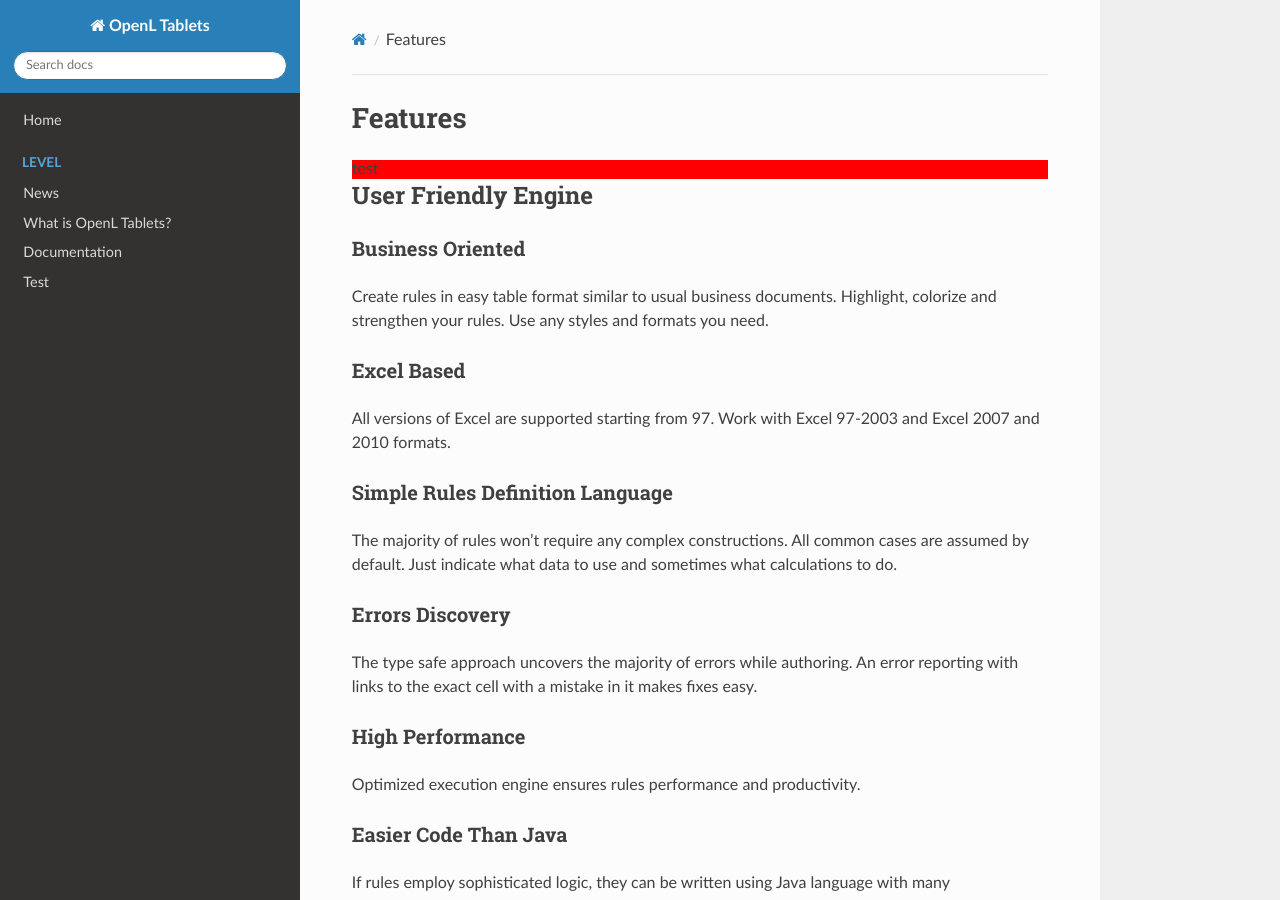
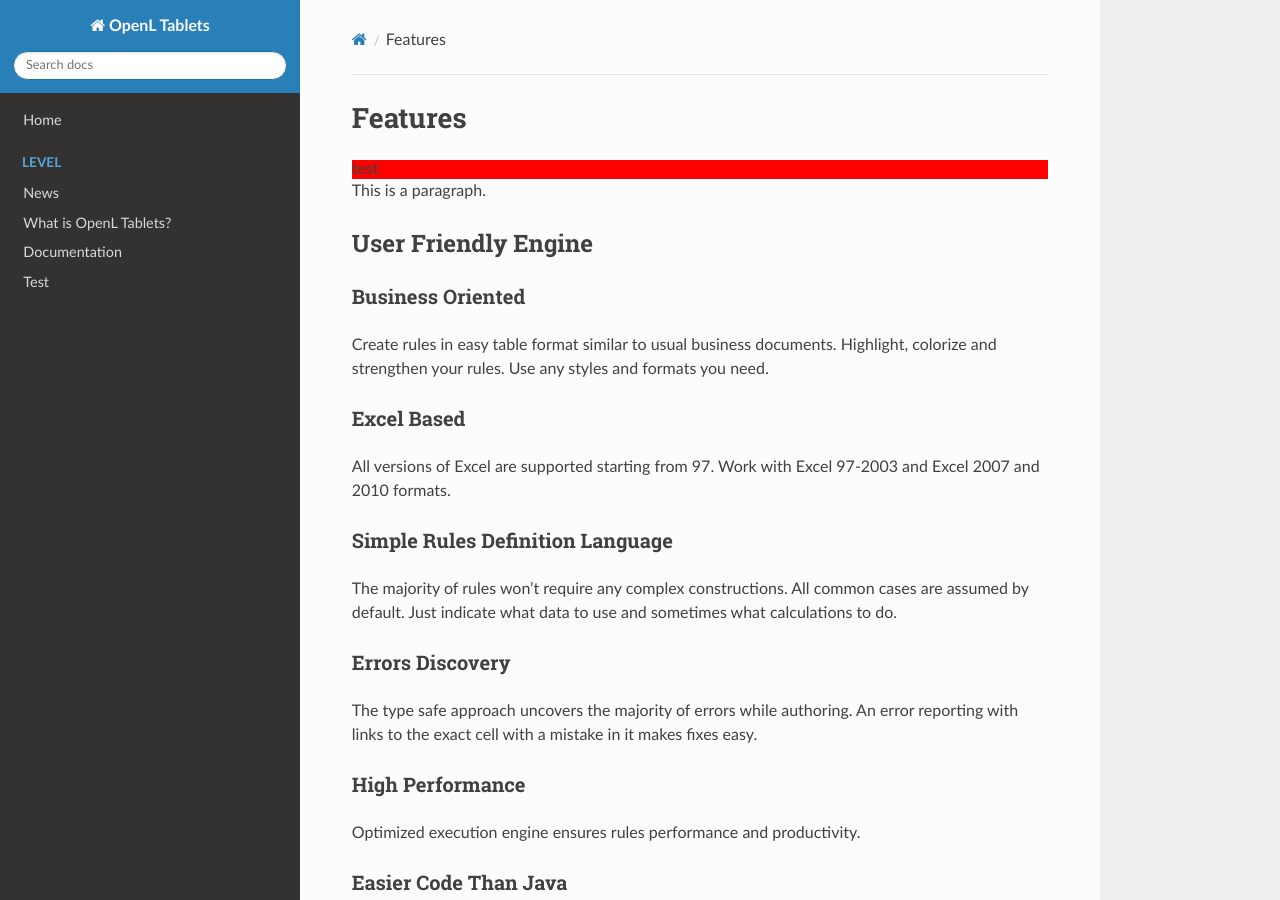
Before and after one commit to WWmonster/MarkdownTest, an MkDocs documentation site: the page built from docs/Features.md, in a window 1280 px wide and 900 px high. Built offline with MkDocs 1.6.1, drawn with Linux system fonts in a browser that asks for light colours; nearby versions of some CDN libraries.

Commit message:
Update Features.md

```diff
--- a/docs/Features.md
+++ b/docs/Features.md
@@ -1,7 +1,7 @@
 # Features
 
 <div style="background:red;">test</div>
-
+<p>This is a paragraph.</p>
 
 ## User Friendly Engine
 
```
